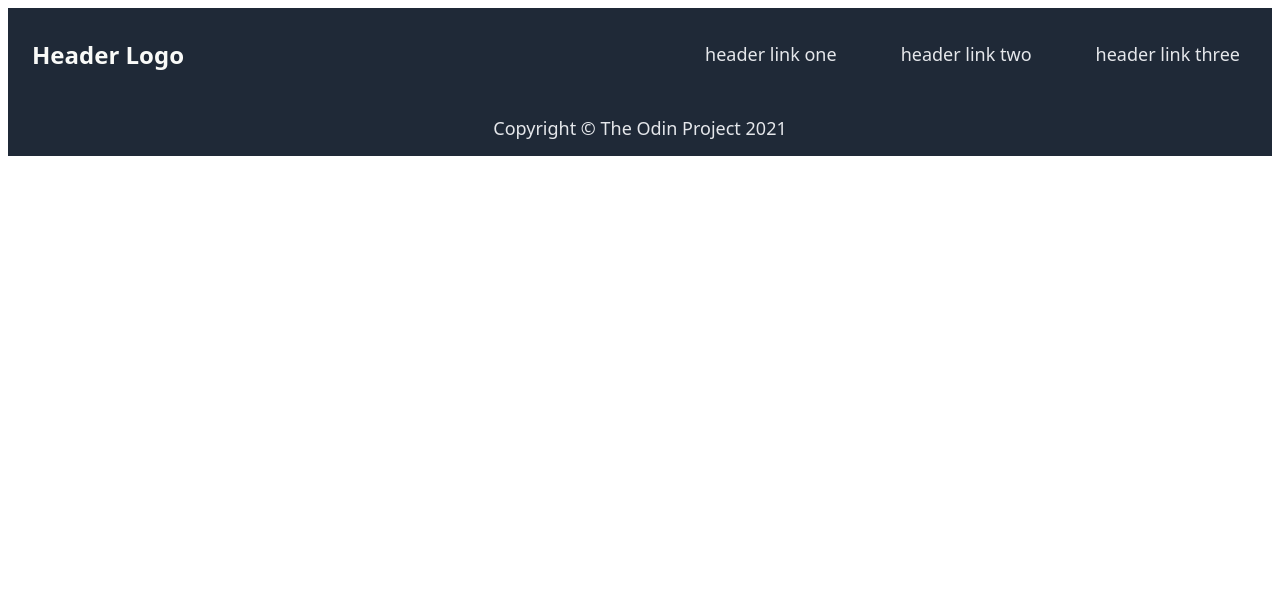
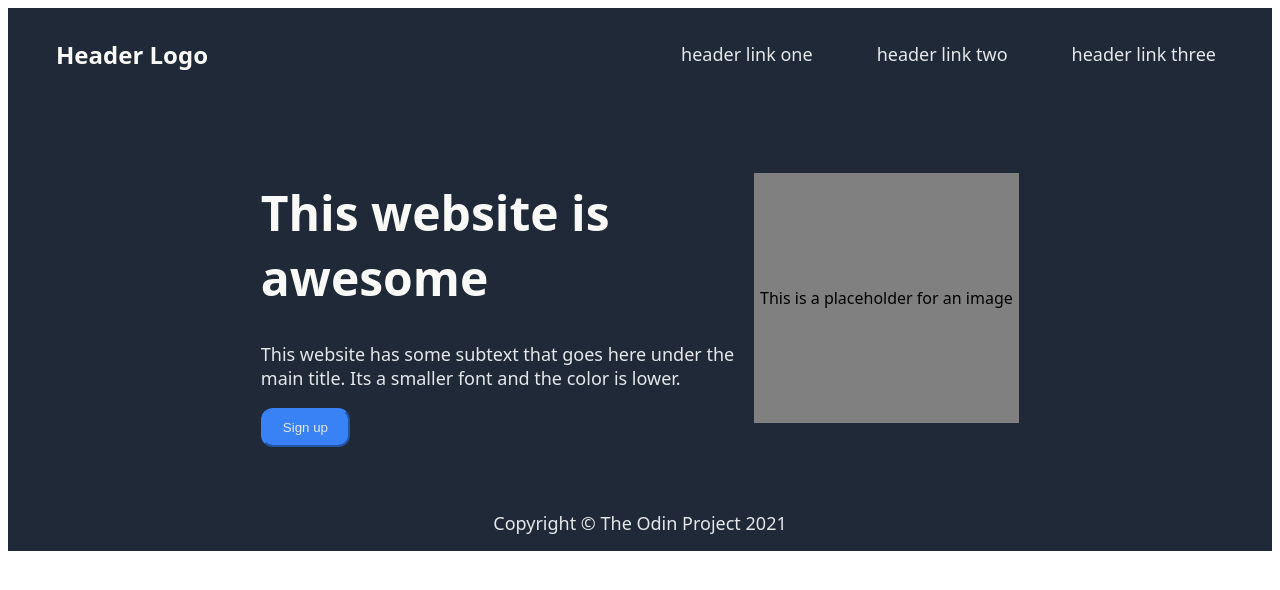
Before and after one commit to delsint123/landing_page, a plain HTML site: page index.html in a window 1280 px wide. Drawn offline with Linux system fonts and the light colour scheme.

Commit message:
Add hero contents

```diff
--- a/index.html
+++ b/index.html
@@ -17,6 +17,22 @@
         </ul>
     </div>
 
+    <div class="hero">
+        <div class="hero_contents">
+            <div>
+                <h1>This website is awesome</h1>
+                <p>This website has some subtext that goes here under the main title.
+                    Its a smaller font and the color is lower.
+                </p>
+                <button> Sign up </button>
+            </div>
+
+            <div class="placeholder">
+                This is a placeholder for an image
+            </div>
+        </div>
+    </div>
+
 
 
     <div class="footer">
--- a/style.css
+++ b/style.css
@@ -10,6 +10,7 @@ body {
     justify-content: center;
     align-items: center;
     margin: 0px;
+    padding: 0px 24px;
 }
 
 .header h1 {
@@ -31,6 +32,54 @@ li {
     list-style-type: none;
 }
 
+.hero {
+    display: flex;
+    justify-content: center;
+    align-items: center;
+    background-color: #1f2937;
+}
+
+.hero h1 {
+    font-size: 48px;
+    font-weight: 900;
+    color: #f9faf8;
+    padding: 0;
+}
+
+.hero p {
+    font-size: 18px;
+    color: #E5E7EB;
+}
+
+button {
+    background-color: #3882F6;
+    border-radius: 12px;
+    border-color: #3882F6;
+    color: #E5E7EB;
+    text-align: center;
+    text-decoration: none;
+    padding: 10px 20px;
+}
+
+.hero_contents {
+    display: flex;
+    width: 60%;
+    justify-content: space-between;
+    align-items: center;
+    padding: 48px;
+}
+
+.placeholder {
+    background-color: grey;
+    width: 500px;
+    height: 250px;
+    text-align: center;
+    display: flex;
+    justify-content: center;
+    align-items: center;
+    margin-left: 16px;
+}
+
 .footer {
     display: flex;
     justify-content: center;
```
